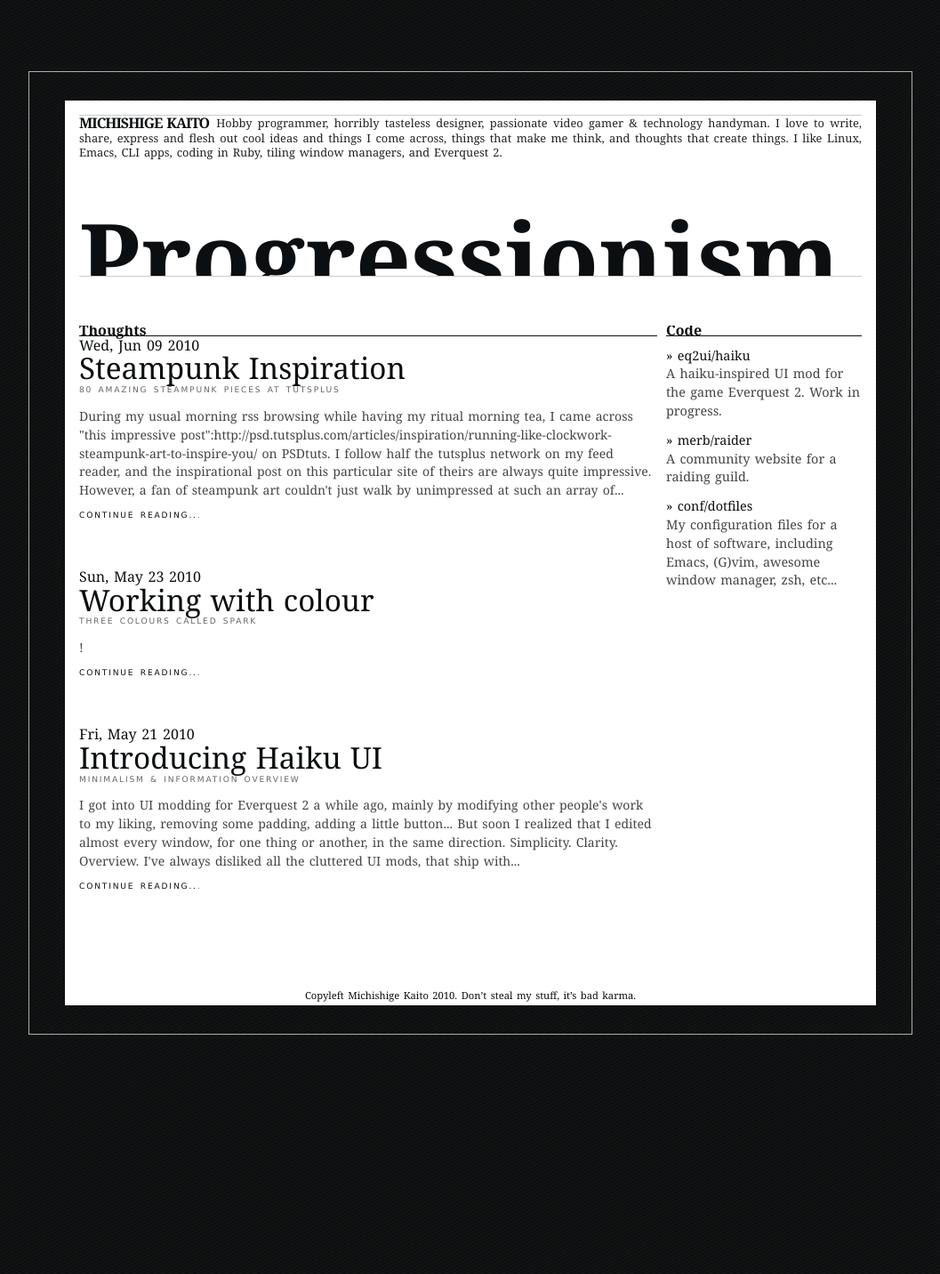
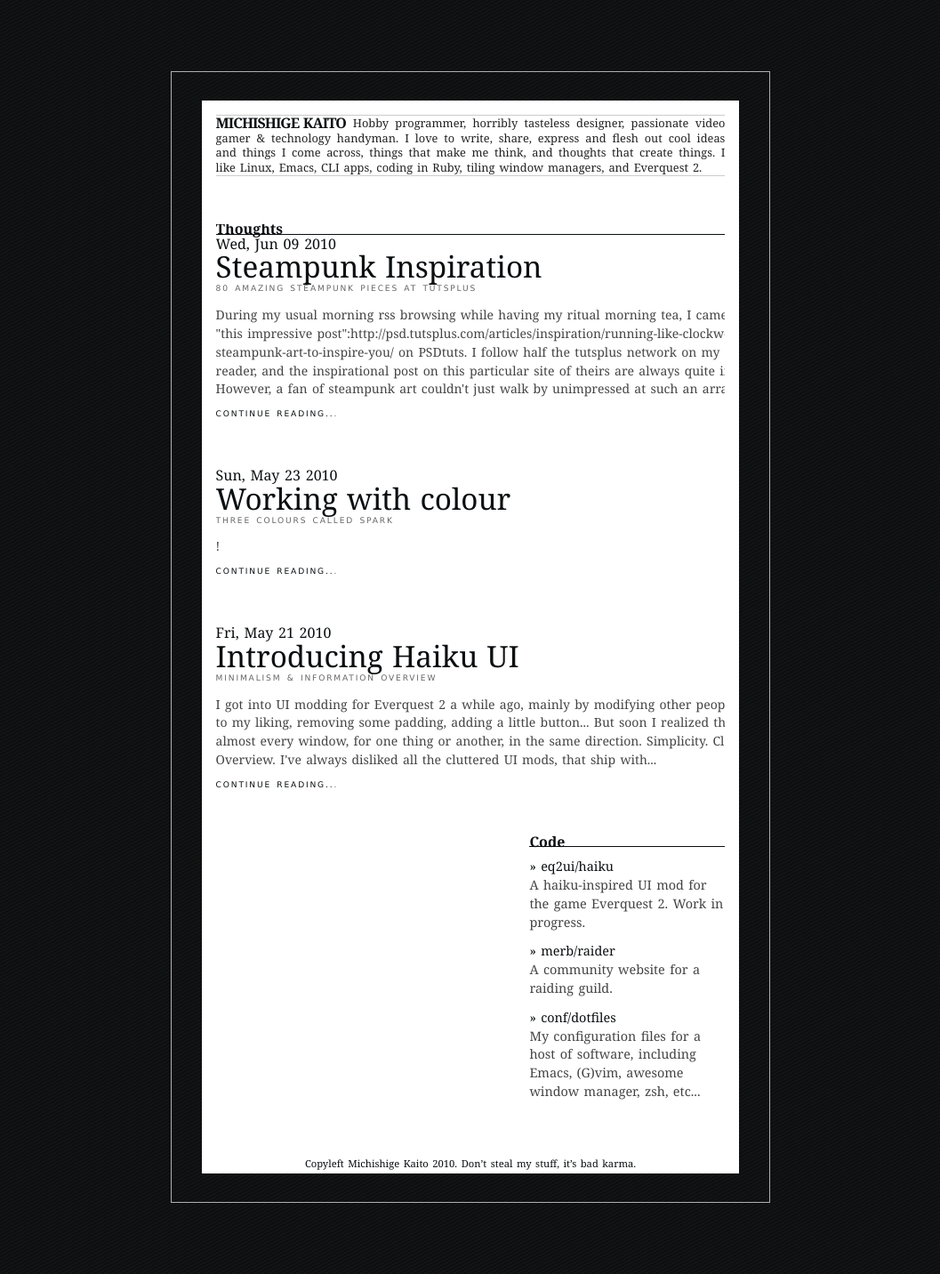
Before and after one commit to mkaito/mkaito.github.com, a Jekyll site: the page built from index.html, in a window 1280 px wide. Shown: the whole page at 89% size, without its empty margins (111-1168 px from the left). Built offline with Jekyll 4.4.1, drawn with Linux system fonts in a browser that asks for light colours; Markdown is read by kramdown in place of the engine named in the settings; before the commit the page ends 1243 px from its top, so only the background shows below that.

Commit message:
CSS: slimmer container and hidden the big tagline

```diff
--- a/css/screen.css
+++ b/css/screen.css
@@ -8,7 +8,7 @@ body {
 }
 
 div#border {
-    width: 62em;
+    width: 42em;
     margin: 5em auto 5em;
     padding: 0;
     border: 1px solid #AFAFAF;
@@ -18,7 +18,7 @@ div#border {
 
 div#container {
   margin: 2em auto;
-  width: 57em;
+  width: 90%;
   padding: 1em 0 0 0;
   position: relative;
   background-color: #fff;
@@ -63,6 +63,7 @@ header#branding h2 {            /*Tagline*/
 }
 
 header#branding h3 {            /*Semi hidden headline, big text*/
+    display: none;
     font-family: 'Hoefler Text', Georgia, 'Times New Roman', Times, serif;
     font-size: 6.8em;
     line-height: 0.4em;
```
